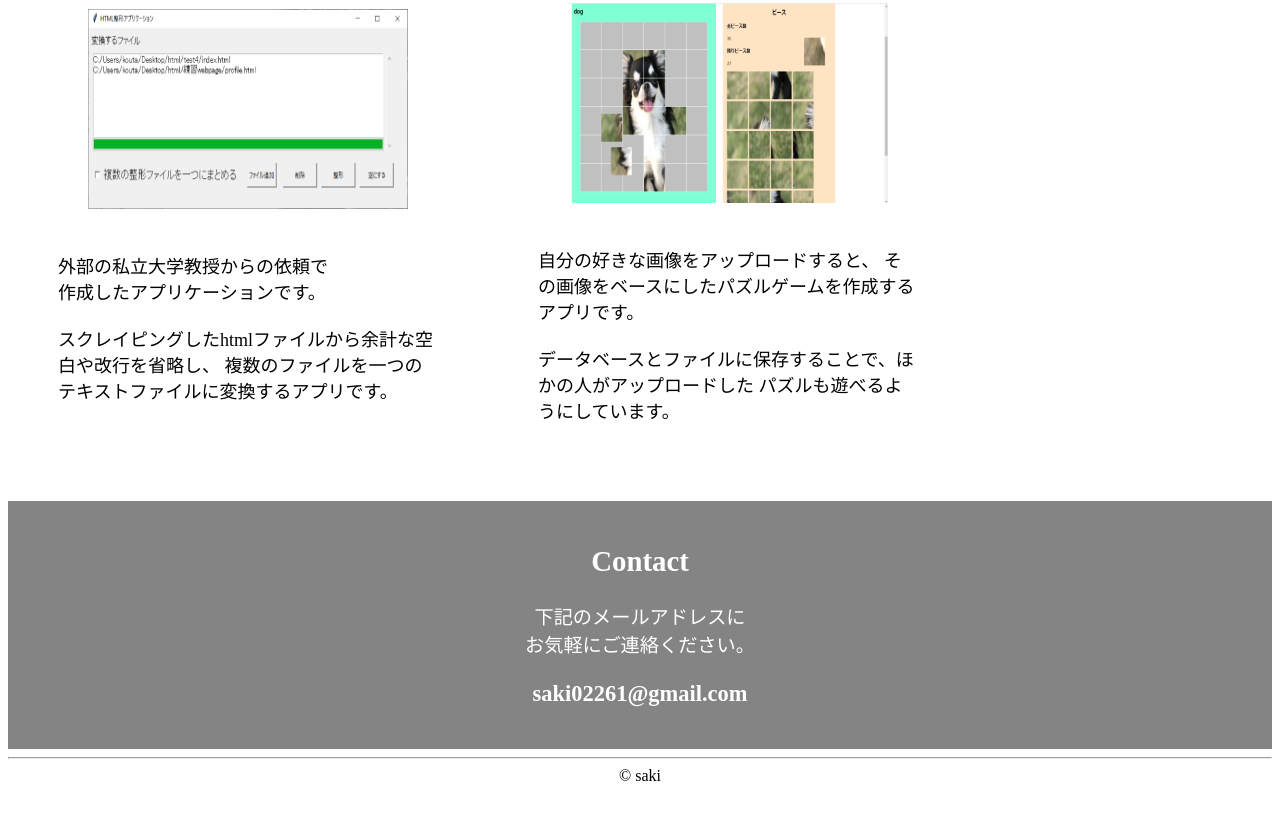
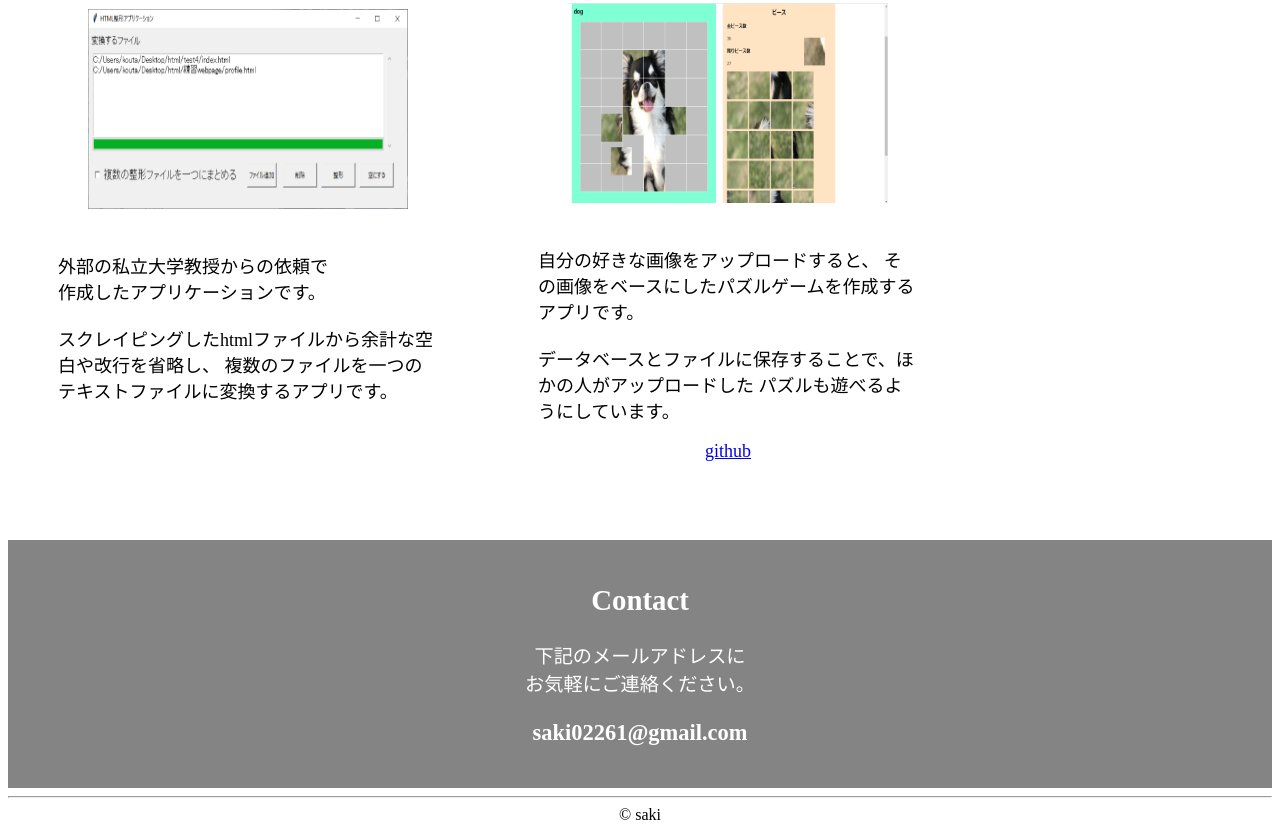
Before and after one commit to kouta0530/portfolio, a plain HTML site: page index.html in a window 1280 px wide. Shown: the part 2551-3383 px from the top of the page. Before the commit the page ends 3344 px from the top, so only its background shows below. Drawn offline with nearby package versions, Linux system fonts and the light colour scheme.

Commit message:
makepuzzleのgithubリンク追加

```diff
--- a/index.html
+++ b/index.html
@@ -198,6 +198,7 @@
                             データベースとファイルに保存することで、ほかの人がアップロードした
                             パズルも遊べるようにしています。
                         </p>
+                        <a href = "https://github.com/saki0226/makePuzzle.git"><p>github</p></a>
                     </div>
                 </div>
 
```
